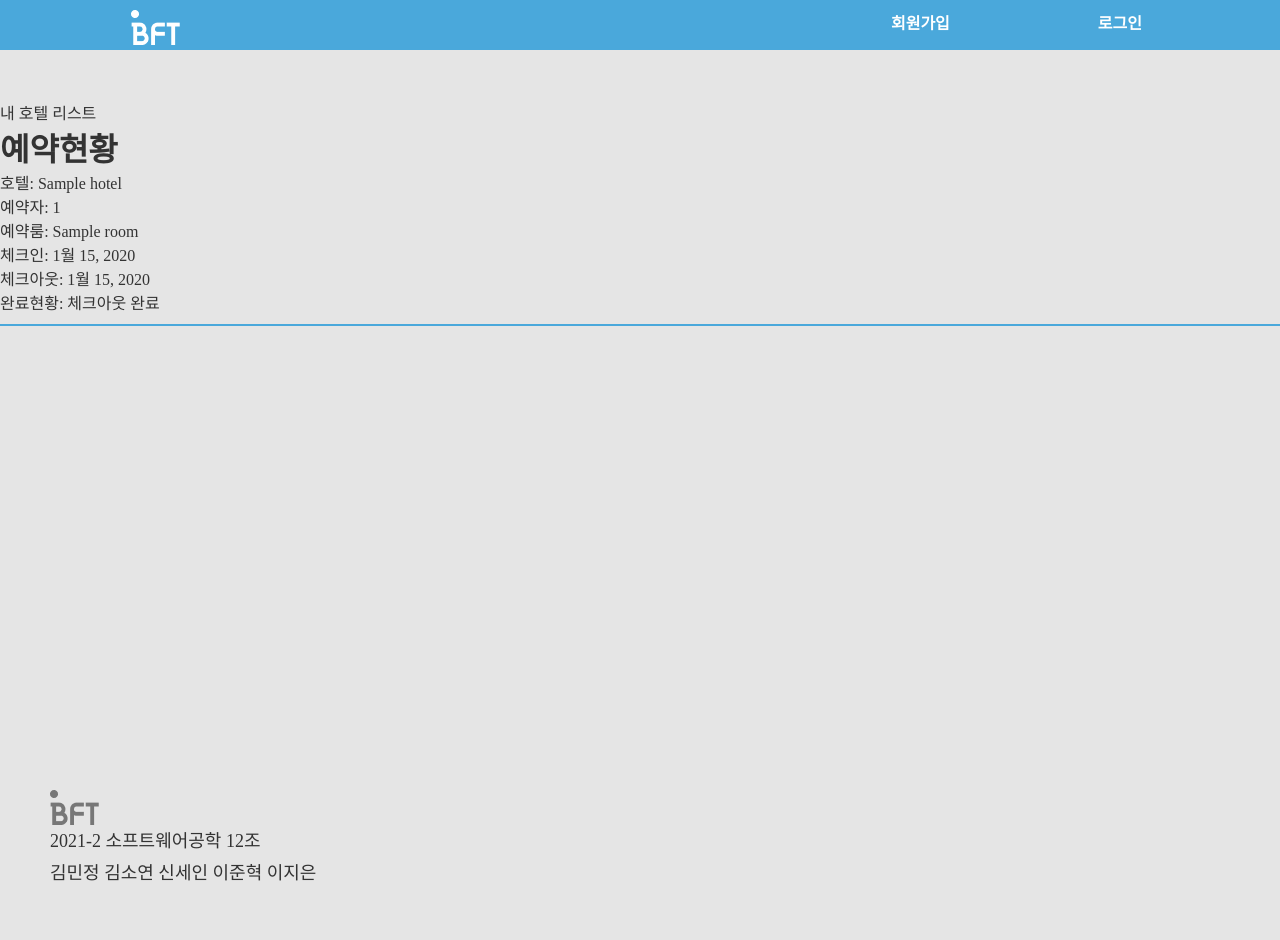
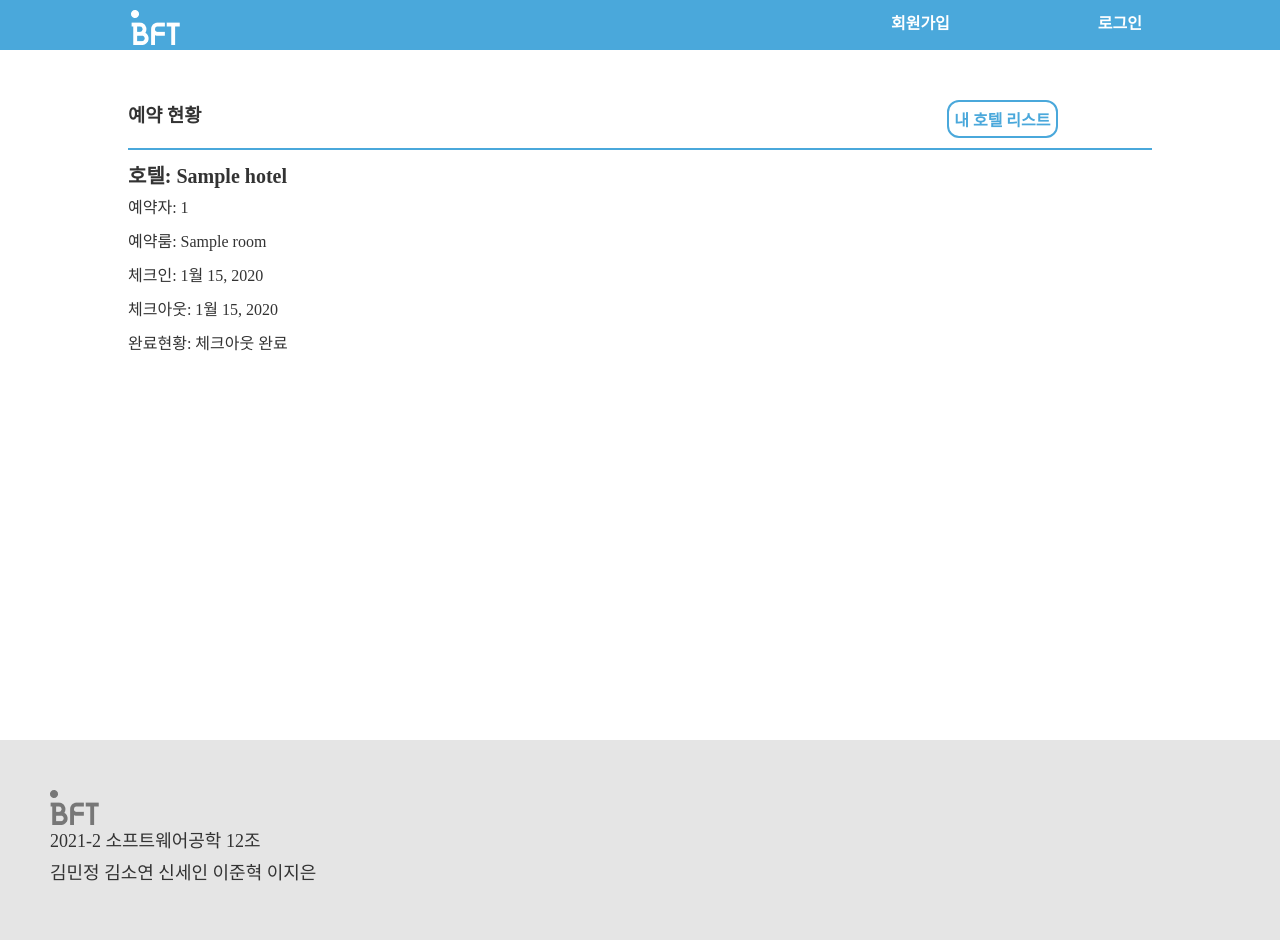
Before and after one commit to soyeonnnb/se-12, a Django app: page /hotels/my_hotel_reservation/1 in a window 1280 px wide. Run offline with Django 3.2, Linux system fonts and the light colour scheme; tables that the repository leaves empty hold one stand-in row (values such as "Sample post"); data that the repository does not hold is empty; some libraries are stand-ins or nearby versions; some web fonts are replaced.

Commit message:
fixed style

```diff
--- a/bftour/static/style.css
+++ b/bftour/static/style.css
@@ -882,5 +882,46 @@ input[type='file']:hover {
     padding-top: 100px;
     height: 80vh;
     width: 100%;
-    background: #e5e5e5;
 }
+
+.go-my-list {
+    padding: 5px;
+    border: 2px solid #4AA8DB;
+    color: #4AA8DB;
+    font-weight: 700;
+    border-radius: 12px;
+}
+
+.reservation-mine{
+    width: 80%;
+    margin: auto;
+}
+.reservation-mine-text {
+    display: flex;
+}
+.reservation-mine li {
+    padding-top: 5px;
+    padding-bottom: 5px;
+}
+
+.hotel-on-booking {
+    font-size: 20px;
+    font-weight: 700;
+}
+
+.reservation-mine-text h3{
+    width: 80%;
+}
+
+.change-reservation {
+    text-align: right;
+}
+
+.change-reservation a{
+    color: #777777;
+    font-weight: 700;
+}
+
+.change-reservation a:hover{
+    color: #4AA8DB;
+}
--- a/bftour/templates/hotels/myreservation.html
+++ b/bftour/templates/hotels/myreservation.html
@@ -2,9 +2,16 @@
 {% block content %}
 
 <div class="current-booked">
-    <a href="{% url 'hotels:my_hotel' %}">내 호텔 리스트</a>
-     <h1>예약현황</h1>
-    <p>호텔: {{hotel}}</p>
+
+    <div class="reservation-mine">
+        <div class="reservation-mine-text">
+            <h3> 예약 현황 </h3>
+            <a class="go-my-list" href="{% url 'hotels:my_hotel' %}">
+                내 호텔 리스트
+            </a>
+        </div>
+    <hr />
+    <p class="hotel-on-booking">호텔: {{hotel}}</p>
     <ol>
         {% for re in reservations %}
         <ul>
@@ -21,9 +28,10 @@
                 체크인 전
                 {% endif %}
             </li>
-            <hr />
+
         </ul>
         {% endfor %}
     </ol>
 </div>
+</div>
 {% endblock %}
--- a/bftour/templates/reservations/reservation_form.html
+++ b/bftour/templates/reservations/reservation_form.html
@@ -22,8 +22,6 @@
                 </div>
                 {{form.request}}
                 {{form.payment}}
-
-
         </div>
         <div class="payment-container">
             <div>
--- a/bftour/templates/reviews/review_list.html
+++ b/bftour/templates/reviews/review_list.html
@@ -14,8 +14,8 @@
         {% for re in review_list %}
         <h3>{{re}}</h3>
         <h4>{{re.review}}: {{re.rating}}</h4>
-        <a href="{% url 'reviews:update' pk=re.pk %}">리뷰수정</a>
-        <a href="{% url 'reviews:delete' pk=re.pk %}">리뷰삭제</a>
+        <a href="{% url 'reviews:update' pk=re.pk %}">리뷰 수정</a>
+        <a href="{% url 'reviews:delete' pk=re.pk %}">리뷰 삭제</a>
         <hr />
         {% endfor %}
     </div>
```
Also changed, not shown: bftour/templates/reservations/reservation_list.html (+14 -4 lines).
